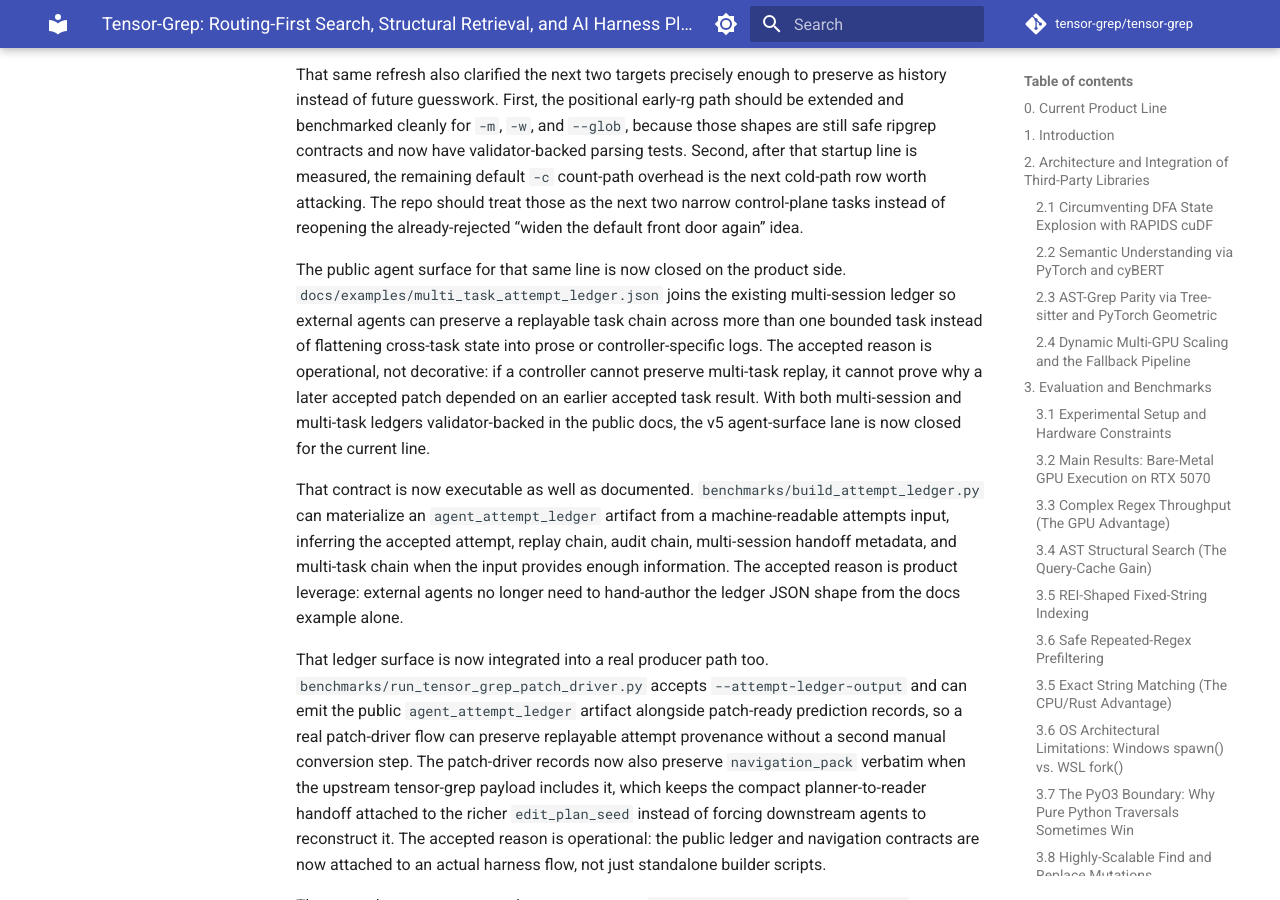
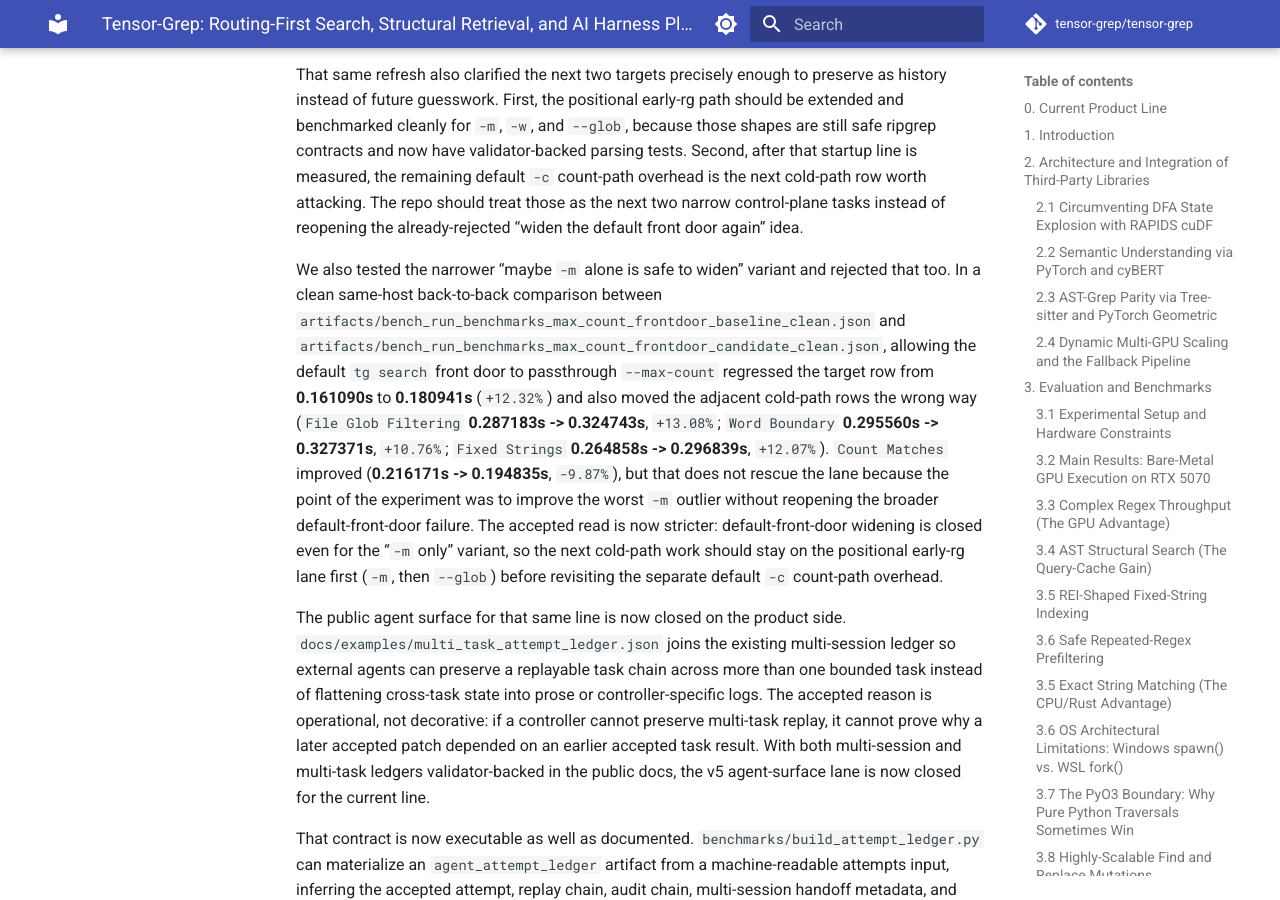
Before and after one commit to oimiragieo/tensor-grep, an MkDocs documentation site: the page built from docs/PAPER.md, in a window 1280 px wide and 900 px high, scrolled down 43359 px. Built offline with MkDocs 1.6.1 and Material for MkDocs 9.7.7, drawn with Linux system fonts in a browser that asks for light colours; comment, search, counter and statistics services are not loaded.

Commit message:
docs: record rejected max-count frontdoor widening

```diff
--- a/docs/PAPER.md
+++ b/docs/PAPER.md
@@ -730,6 +730,8 @@
 
 That same refresh also clarified the next two targets precisely enough to preserve as history instead of future guesswork. First, the positional early-rg path should be extended and benchmarked cleanly for `-m`, `-w`, and `--glob`, because those shapes are still safe ripgrep contracts and now have validator-backed parsing tests. Second, after that startup line is measured, the remaining default `-c` count-path overhead is the next cold-path row worth attacking. The repo should treat those as the next two narrow control-plane tasks instead of reopening the already-rejected “widen the default front door again” idea.
 
+We also tested the narrower “maybe `-m` alone is safe to widen” variant and rejected that too. In a clean same-host back-to-back comparison between `artifacts/bench_run_benchmarks_max_count_frontdoor_baseline_clean.json` and `artifacts/bench_run_benchmarks_max_count_frontdoor_candidate_clean.json`, allowing the default `tg search` front door to passthrough `--max-count` regressed the target row from **0.161090s** to **0.180941s** (`+12.32%`) and also moved the adjacent cold-path rows the wrong way (`File Glob Filtering` **0.287183s -> 0.324743s**, `+13.08%`; `Word Boundary` **0.295560s -> 0.327371s**, `+10.76%`; `Fixed Strings` **0.264858s -> 0.296839s**, `+12.07%`). `Count Matches` improved (**0.216171s -> 0.194835s**, `-9.87%`), but that does not rescue the lane because the point of the experiment was to improve the worst `-m` outlier without reopening the broader default-front-door failure. The accepted read is now stricter: default-front-door widening is closed even for the “`-m` only” variant, so the next cold-path work should stay on the positional early-rg lane first (`-m`, then `--glob`) before revisiting the separate default `-c` count-path overhead.
+
 The public agent surface for that same line is now closed on the product side. `docs/examples/multi_task_attempt_ledger.json` joins the existing multi-session ledger so external agents can preserve a replayable task chain across more than one bounded task instead of flattening cross-task state into prose or controller-specific logs. The accepted reason is operational, not decorative: if a controller cannot preserve multi-task replay, it cannot prove why a later accepted patch depended on an earlier accepted task result. With both multi-session and multi-task ledgers validator-backed in the public docs, the v5 agent-surface lane is now closed for the current line.
 
 That contract is now executable as well as documented. `benchmarks/build_attempt_ledger.py` can materialize an `agent_attempt_ledger` artifact from a machine-readable attempts input, inferring the accepted attempt, replay chain, audit chain, multi-session handoff metadata, and multi-task chain when the input provides enough information. The accepted reason is product leverage: external agents no longer need to hand-author the ledger JSON shape from the docs example alone.
```
